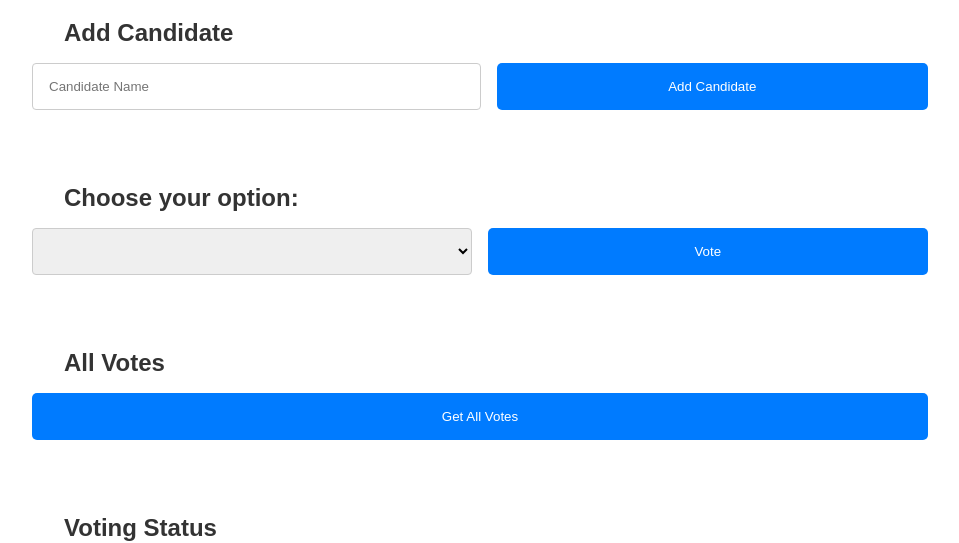
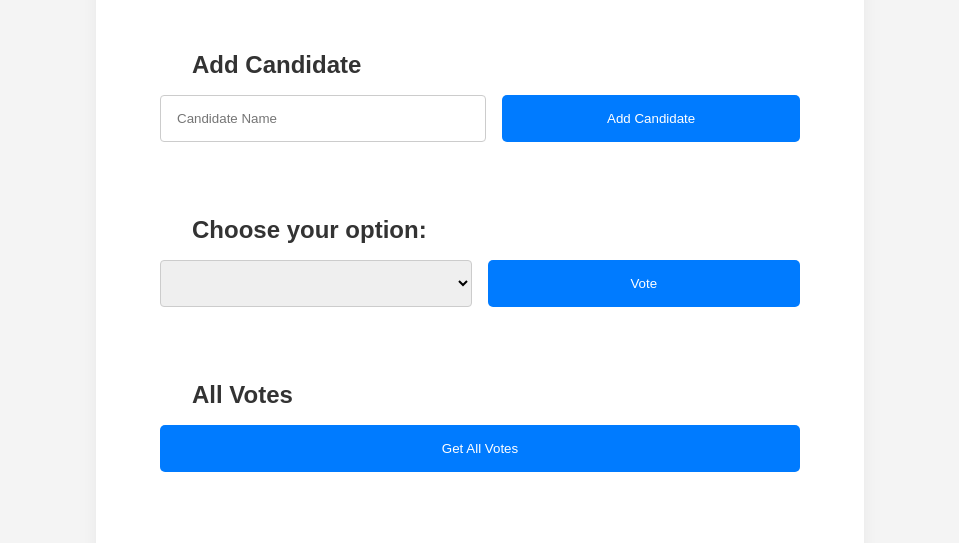
Before and after one commit to readyitzoo/Blockchain, a website: page frontend/index.html in a window 1280 px wide. Shown: the part 189-732 px from the top of the page, without its empty margins (160-1119 px from the left). Drawn offline with Linux system fonts and the light colour scheme; no server answers.

Commit message:
Update css

```diff
--- a/frontend/style.css
+++ b/frontend/style.css
@@ -7,7 +7,7 @@ body {
 
 .container {
     /* max-width: 800px; */
-    margin: 32px 128px; /* Increased margin for better centering */
+    margin: 64px 20%; /* Increased margin for better centering */
     padding: 64px; /* Increased padding for more space inside */
     background-color: white;
     box-shadow: 0 2px 15px rgba(0, 0, 0, 0.05); /* Softer shadow */
@@ -64,7 +64,7 @@ button:hover {
 
 input[type="text"], input[type="number"], select {
     /* width: 70%; */
-    padding-left: 16px;
+    padding: 8px 16px;
     /* margin-left: 15px; Increased bottom margin */
     border: 1px solid #ccc; /* Subtle border for inputs */
     border-radius: 4px; /* Rounded borders for inputs */
```
